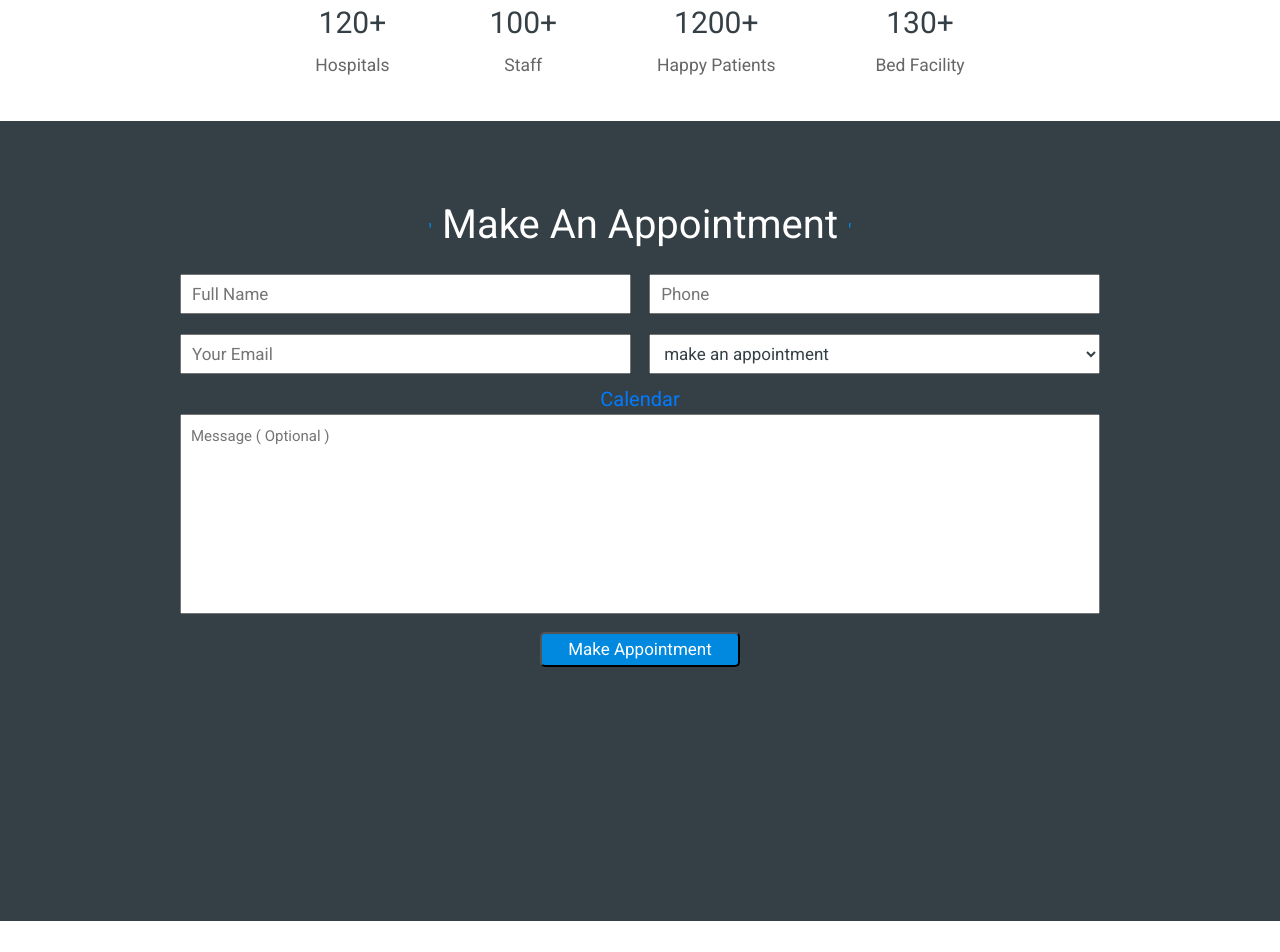
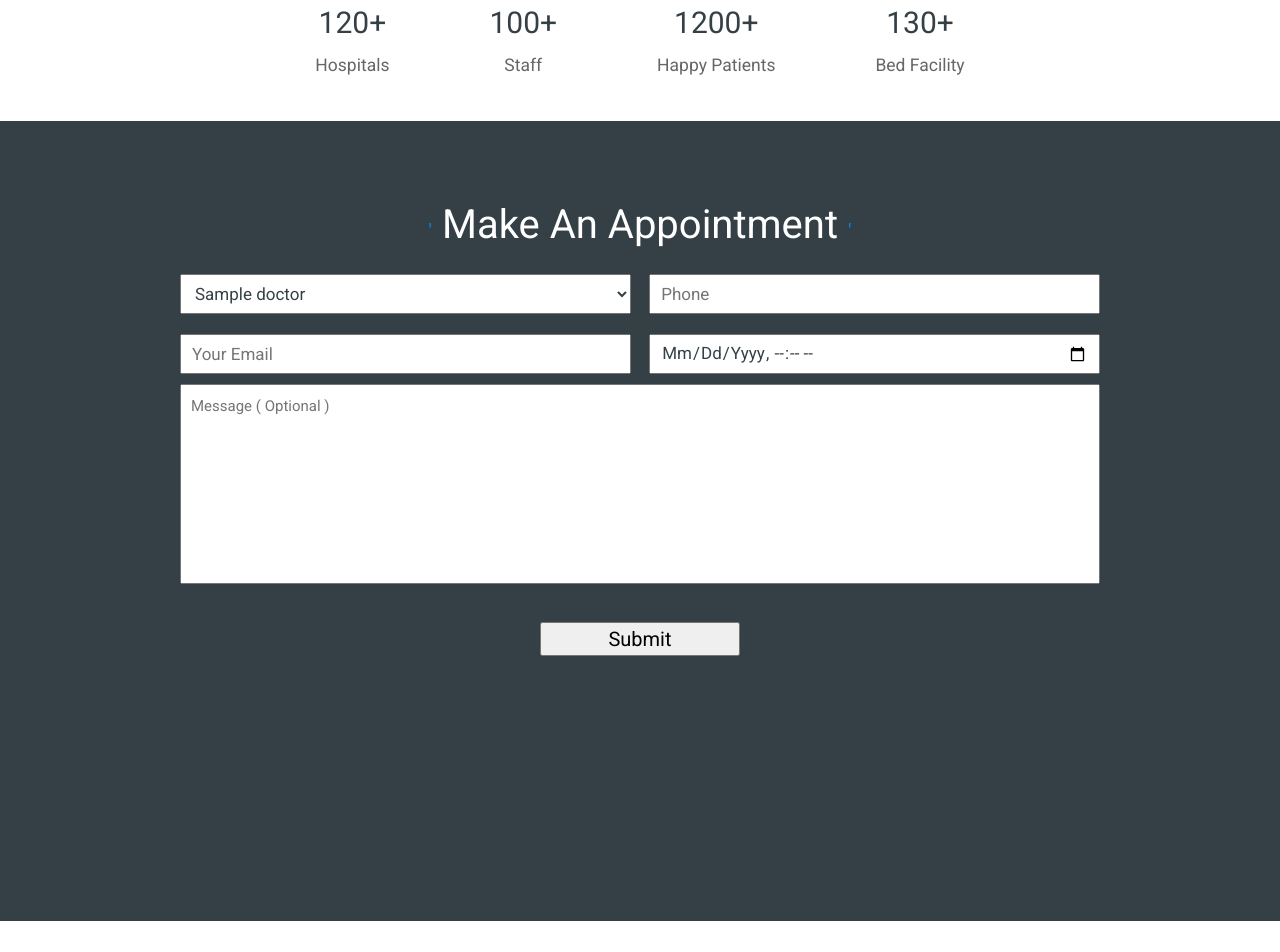
Before and after one commit to Valentin-Alexandru0099/VirtualCare, a Flask app: template templates/index2.html in a window 1280 px wide. Shown: the part 2968-3920 px from the top of the page. Run offline with Flask 2, Linux system fonts and the light colour scheme; the visitor is signed in with stand-in values (Sample User, id 1); the template is opened without the code that fills it: most values are stand-ins (such as "Sample title", 1, 10 or a date in 2020); some libraries are stand-ins or nearby versions.

Commit message:
appointments

```diff
--- a/main.py
+++ b/main.py
@@ -12,7 +12,8 @@ load_dotenv()
 
 @app.route("/", methods=["GET", "POST"])
 def main_page():
-    return render_template("index2.html")
+    doctors = queries.get_all("doctors")
+    return render_template("index2.html", doctors=doctors)
 
 
 @app.route("/register", methods=["GET", "POST"])
@@ -92,5 +93,18 @@ def doctor_page(doctor_id):
 def calendar():
     return render_template("{{url_for('static', filename='index.html')}}")
 
+@app.route('/appointments', methods=["POST", "GET"])
+def post_appointments():
+    message = request.form.get('message')
+    date = request.form.get('date')
+    data = {
+        'p_id': session["id"],
+        'd_id': request.form.get("option"),
+        'message': message,
+        'date': date
+    }
+    queries.post_appointments(data)
+    return redirect(url_for('main_page'))
+
 if __name__ == "__main__":
     app.run(debug=True)
--- a/static/doctor.css
+++ b/static/doctor.css
@@ -5,10 +5,6 @@
     background-color: #fff
 }
 
-.container_doctor{
-
-
-}
 
 .stats {
     background: #f2f5f8 !important;
--- a/static/main.js
+++ b/static/main.js
@@ -27,3 +27,14 @@ $(document).ready(function(){
     });
 
   });
+
+  const button = document.querySelector("#appointment")
+  const message = document.querySelector("#message")
+  const date = document.querySelector("#date")
+
+  button.addEventListener('click', function(){
+    console.log(message.value)
+    console.log(date.value)
+
+
+  })
--- a/templates/doctor_page.html
+++ b/templates/doctor_page.html
@@ -28,5 +28,4 @@
     </div>
     {% endfor %}
 </div>
-</div>
 {% endblock %}
--- a/templates/index2.html
+++ b/templates/index2.html
@@ -300,31 +300,24 @@
 
                 <div class="col-md-10" data-aos="flip-down">
 
-                    <form action="" method="post">
+                    <form action="/appointments" method="POST">
 
                         <div class="inputBox">
-                            <input type="text" placeholder="full name">
+                            <select name="option" id="option">
+                                {% for doctor in doctors %}
+                                <option value="{{ doctor.id }}" id="option" name="option"> {{ doctor.name }}</option>
+                                {% endfor %}
+                            </select>
                             <input type="number" placeholder="phone">
                         </div>
-
                         <div class="inputBox">
                             <input type="email" placeholder="your email">
-                            <select name="" id="">
-                                <option value="" disabled selected>make an appointment</option>
-                                <option value="09-11 am">09-11 am</option>
-                                <option value="11-13 pm">11-13 pm</option>
-                                <option value="13-15 pm">13-15 pm</option>
-                                <option value="15-17 pm">15-17 pm</option>
-                                <option value="17-19 pm">17-19 pm</option>
-                            </select>
-                        </div>
-                        <div>
-                            <a class="{{ url_for('calendar')}}"> Calendar </a>
+                            <input type="datetime-local" id="date" value="" name="date">
                         </div>
 
-                        <textarea name="" id="" cols="30" rows="10" placeholder="message ( optional )"></textarea>
-
-                        <input type="submit" name="" id="" value="make appointment" class="button">
+                        <textarea name="message" id="message" cols="90.99" rows="8" placeholder="message ( optional )"></textarea>
+                        <br><br>
+                        <input type="submit" value="Submit">
 
                     </form>
                 </div>
@@ -455,7 +448,7 @@
     <script src="https://cdnjs.cloudflare.com/ajax/libs/aos/2.3.4/aos.js"></script>
 
     <!-- custom js link  -->
-    <script src="{{url_for('static', filename='main.js')}}"></script>
+    <script src="{{url_for('static', filename='main.js')}}" defer></script>
 
 
     <script>
```
Also changed, not shown: data/queries.py (+7 -0 lines), static/login.js (line endings or trailing spaces).
